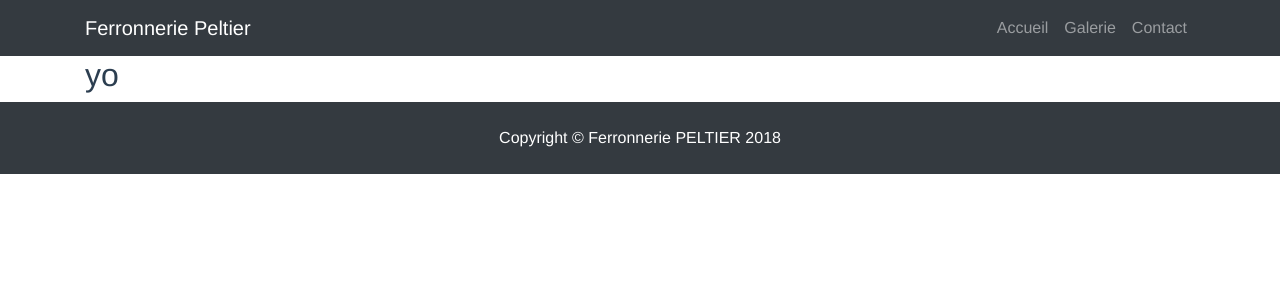
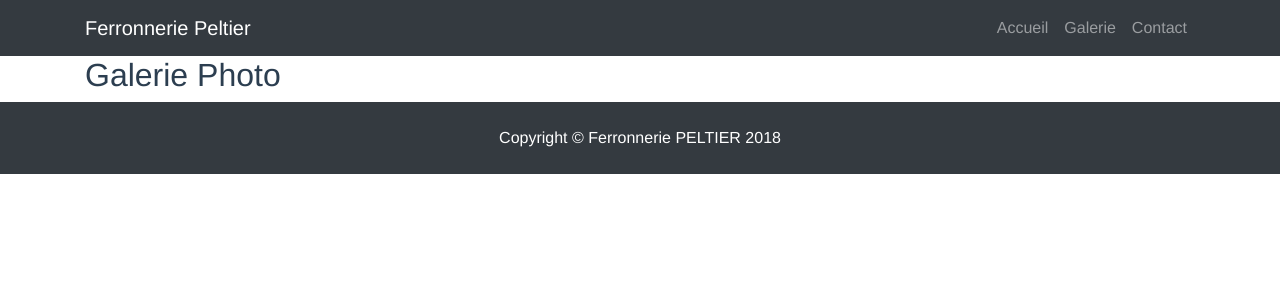
Before and after one commit to Timdev0/ferronnerie-peltier, a Vue app: page /galerie in a window 1280 px wide. Shown: the top 300 px of the page. Built offline with nearby package versions, Linux system fonts and the light colour scheme.

Commit message:
change title galerie

```diff
--- a/src/views/Galerie.vue
+++ b/src/views/Galerie.vue
@@ -1,5 +1,5 @@
 <template>
     <div id="galerie" class="container">
-        <h2>yo</h2>
+        <h2>Galerie Photo</h2>
     </div>
 </template>
```
